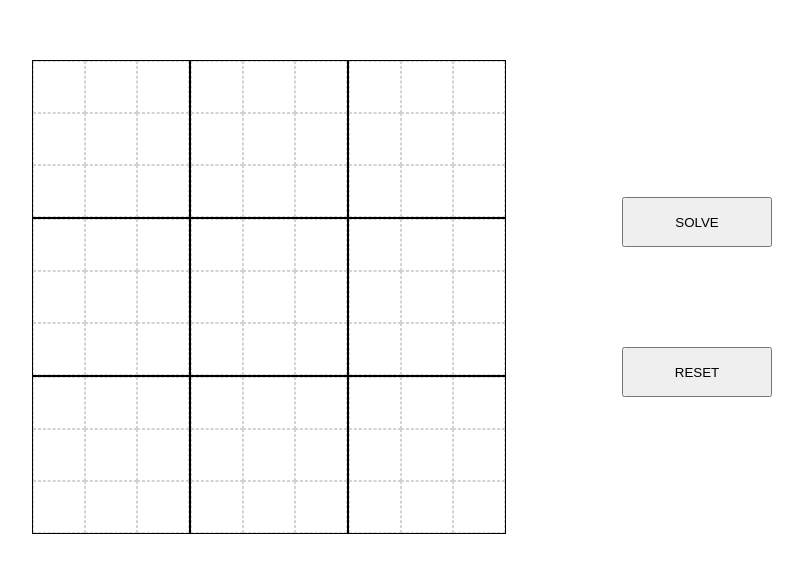
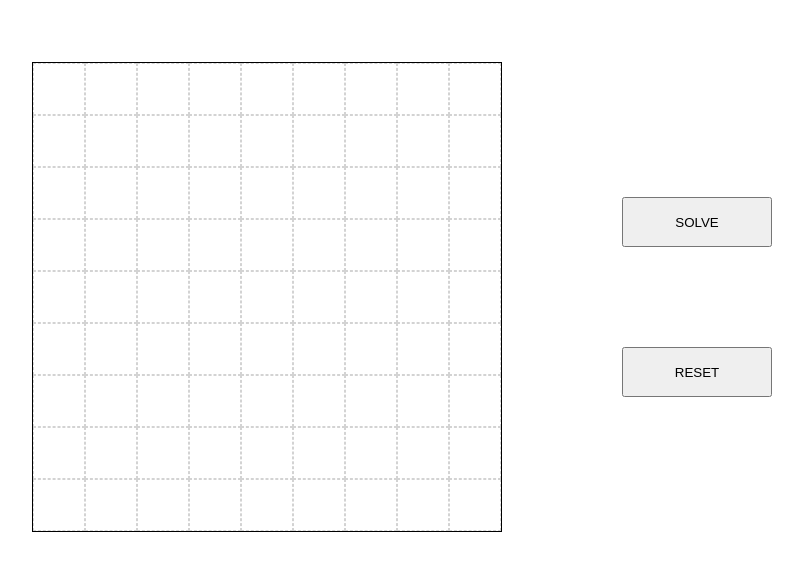
Before and after one commit to 0-Shelder-0/sudokuSolver, a React (Create React App) app in the folder front/: page / in a window 1280 px wide. Shown: the part 103-676 px from the top of the page, without its empty margins (238-1041 px from the left). Built offline with nearby package versions, Linux system fonts and the light colour scheme.

Commit message:
added fetch service, added data mapping

```diff
--- a/front/src/components/Button/index.js
+++ b/front/src/components/Button/index.js
@@ -5,10 +5,10 @@ import {BUTTON_TYPES} from "../../constants/table";
 import * as SC from './styles';
 
 const Index = (props) => {
-    const { children, type = BUTTON_TYPES.BUTTON } = props;
+    const { children, type = BUTTON_TYPES.BUTTON, onClick } = props;
 
     return (
-        <SC.Button type={type}>
+        <SC.Button type={type} onClick={onClick}>
             {children}
         </SC.Button>
     );
--- a/front/src/components/Input/index.js
+++ b/front/src/components/Input/index.js
@@ -1,21 +1,32 @@
 import React, { useState } from 'react';
 
-import { checkCorrectDataEntry } from "../../helpers/tableHelper";
+import {checkCorrectDataEntry, checkEmptyString, checkWhitespace} from "../../helpers/tableHelper";
 
 import * as SC from "./styles";
 
-const Index = () => {
+const Index = (props) => {
+    const { rowIndex, columnIndex, onUpdateTableHandler, getCellValue } = props;
+
     const [inputValue, setInputValue] = useState('');
     const [inputError, setInputError] = useState(false);
 
+
     const onChangeHandler = (e) => {
         const isDataCorrectly = !checkCorrectDataEntry(e.target.value);
-        if (!isDataCorrectly) {
+        const isWhitespace = checkWhitespace(e.target.value);
+        if (!isDataCorrectly && !isWhitespace) {
             setInputError(true);
-        } else {
+            onUpdateTableHandler(rowIndex, columnIndex, e.target.value.trim())
+            setInputValue(e.target.value.trim());
+        } else if (!isWhitespace) {
             setInputError(false);
+            onUpdateTableHandler(rowIndex, columnIndex, Number(e.target.value.trim()))
+            setInputValue(e.target.value.trim());
+        } else if (checkEmptyString(e.target.value)) {
+            setInputError(false);
+            onUpdateTableHandler(rowIndex, columnIndex, 0)
+            setInputValue(e.target.value);
         }
-        setInputValue(e.target.value.trim());
     };
 
     return (
--- a/front/src/components/Sudoku/index.js
+++ b/front/src/components/Sudoku/index.js
@@ -4,18 +4,19 @@ import Table from "../Table";
 import * as SC from './styles';
 
 const Index = (props) => {
-    const { tableSize } = props;
+    const {tableSize, onUpdateTableHandler, getCellValue} = props;
     const sudokuArray = new Array(tableSize * tableSize).fill('');
 
     console.log(sudokuArray);
 
     return (
         <SC.SudokuWrapper tableSize={tableSize}>
-            {sudokuArray.map((table) => (
-                <Table tableSize={tableSize}>
-
-                </Table>
-            ))}
+            <Table
+                tableSize={tableSize}
+                onUpdateTableHandler={onUpdateTableHandler}
+                getCellValue={getCellValue}
+            >
+            </Table>
         </SC.SudokuWrapper>
     );
 };
--- a/front/src/components/Table/index.js
+++ b/front/src/components/Table/index.js
@@ -4,16 +4,21 @@ import * as SC from './styles';
 import Input from "../Input";
 
 const Index = (props) => {
-    const {tableSize} = props;
+    const { tableSize, onUpdateTableHandler, getCellValue } = props;
     const newTableSize = tableSize;
     const sudokuArray = new Array(newTableSize).fill('');
 
     return (
         <SC.Wrapper>
-            {sudokuArray.map((table) => (
+            {sudokuArray.map((table, rowIndex) => (
                 <SC.Row>
-                    {sudokuArray.map((table) => (
-                        <Input />
+                    {sudokuArray.map((table, index) => (
+                        <Input
+                            rowIndex={rowIndex}
+                            columnIndex={index}
+                            onUpdateTableHandler={onUpdateTableHandler}
+                            getCellValue={getCellValue}
+                        />
                     ))}
                 </SC.Row>
             ))}
--- a/front/src/constants/table.js
+++ b/front/src/constants/table.js
@@ -1,6 +1,6 @@
 export const TABLE_SIZES = Object.freeze({
-    SMALL: 2,
-    LARGE: 3,
+    SMALL: 4,
+    LARGE: 9,
 });
 
 export const BUTTON_TYPES = Object.freeze({
--- /dev/null
+++ b/front/src/constants/urls.js
@@ -0,0 +1,3 @@
+const HOST = 'https://localhost:80';
+
+const SOLUTION_POST_URL = `${HOST}/solutions/`;
--- a/front/src/helpers/tableHelper.js
+++ b/front/src/helpers/tableHelper.js
@@ -1,3 +1,46 @@
 export const checkCorrectDataEntry = (value) => {
     return isNaN(value);
-}
+};
+
+export const checkWhitespace = (value) => {
+    return value.trim().length < 1;
+};
+
+export const getNineSizeArray = () => (
+    [
+        [0, 0, 0, 0, 0, 0, 0, 0, 0],
+        [0, 0, 0, 0, 0, 0, 0, 0, 0],
+        [0, 0, 0, 0, 0, 0, 0, 0, 0],
+        [0, 0, 0, 0, 0, 0, 0, 0, 0],
+        [0, 0, 0, 0, 0, 0, 0, 0, 0],
+        [0, 0, 0, 0, 0, 0, 0, 0, 0],
+        [0, 0, 0, 0, 0, 0, 0, 0, 0],
+        [0, 0, 0, 0, 0, 0, 0, 0, 0],
+        [0, 0, 0, 0, 0, 0, 0, 0, 0],
+    ]
+);
+
+export const getFourSizeArray = () => (
+    [
+        [0, 0, 0, 0],
+        [0, 0, 0, 0],
+        [0, 0, 0, 0],
+        [0, 0, 0, 0],
+    ]
+);
+
+export const checkError = (array) => {
+    let isError = false;
+    array.forEach((row) => {
+        row.forEach((cell) => {
+            if (checkCorrectDataEntry(cell)) {
+                isError = true;
+            }
+        })
+    })
+    return isError;
+};
+
+export const checkEmptyString = (value) => {
+    return value.length === 0;
+};
--- a/front/src/pages/MainPage/index.jsx
+++ b/front/src/pages/MainPage/index.jsx
@@ -1,18 +1,50 @@
-import React from 'react';
+import React, {useState} from 'react';
 import Sudoku from "../../components/Sudoku";
 import {BUTTON_TYPES, TABLE_SIZES} from "../../constants/table";
 import Button from "../../components/Button";
 
+import { checkError, getNineSizeArray } from "../../helpers/tableHelper";
+import {postData} from "../../services/fetchService";
 import * as SC from './styles';
-import {ButtonGroup} from "./styles";
 
 const Index = () => {
+    const [sudokuTable, setSudokuTable] = useState(getNineSizeArray());
+    const [sudokuId, setSudokuId] = useState(null);
+
+    const onUpdateTableHandler = (rowIndex, columnIndex, value) => {
+        sudokuTable[rowIndex][columnIndex] = value;
+        setSudokuTable(sudokuTable);
+    };
+
+    const onResetTableHandler = () => {
+        setSudokuTable(getNineSizeArray());
+    };
+
+    const onSubmitHandler = () => {
+        const isError = checkError(sudokuTable);
+        if (!isError) {
+            const body = { solution: sudokuTable };
+            const solId = postData(SOLUTION_POST_URL, body);
+            setSudokuId(solId);
+        }
+    };
+
+    const getCellValue = (rowIndex, columnIndex) => {
+        return sudokuTable[rowIndex][columnIndex];
+    };
+
     return (
         <SC.MainLayout>
-            <Sudoku tableSize={TABLE_SIZES.LARGE}></Sudoku>
+            <Sudoku
+                sudokuTable={sudokuTable}
+                tableSize={TABLE_SIZES.LARGE}
+                onUpdateTableHandler={onUpdateTableHandler}
+                getCellValue={getCellValue}
+            >
+            </Sudoku>
             <SC.ButtonGroup>
-                <Button type={BUTTON_TYPES.SUBMIT}>Solve</Button>
-                <Button>Reset</Button>
+                <Button type={BUTTON_TYPES.SUBMIT} onClick={onSubmitHandler}>Solve</Button>
+                <Button onClick={onResetTableHandler}>Reset</Button>
             </SC.ButtonGroup>
         </SC.MainLayout>
     );
--- /dev/null
+++ b/front/src/services/fetchService.js
@@ -0,0 +1,21 @@
+export const getData = async (url) => {
+    const response = await fetch(url, {
+        headers: {
+            'Content-Type': 'application/json;charset=utf-8',
+            'Accept': '*/*',
+        }
+    });
+    return response.json();
+};
+
+export const postData = async (url, body) => {
+    const response = await fetch(url, {
+        method: 'POST',
+        headers: {
+            'Content-Type': 'application/json;charset=utf-8',
+            'Accept': '*/*',
+        },
+        body: JSON.stringify(body),
+    });
+    return response.json();
+};
```
Also changed, not shown: 1 other file (tests, documents, lock files or other folders).
